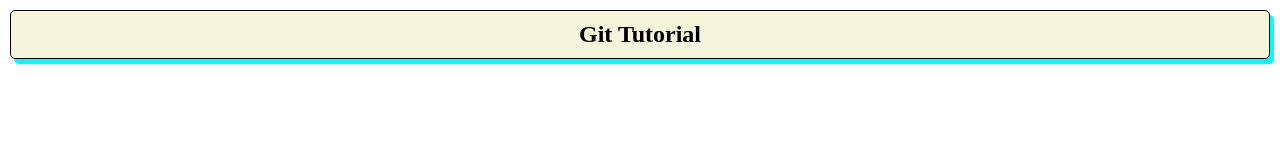
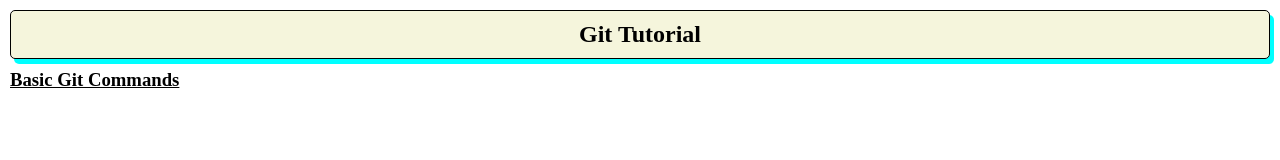
Before and after one commit to am-anshuman/demo-repo, a plain HTML site: page index.html in a window 1280 px wide. Drawn offline with Linux system fonts and the light colour scheme.

Commit message:
Basic structuring

```diff
--- a/index.html
+++ b/index.html
@@ -8,6 +8,15 @@
     <script src="index.js"></script>
   </head>
   <body>
-    <div class="title">Git Tutorial</div>
+    <div class="content-wrapper">
+      <div class="header">Git Tutorial</div>
+      <div class="body">
+        <div class="title">
+          <h3>Basic Git Commands</h3>
+        </div>
+        <div class="main-content"></div>
+      </div>
+      <div class="footer"></div>
+    </div>
   </body>
 </html>
--- a/style.css
+++ b/style.css
@@ -4,8 +4,12 @@
     padding: 0;
 }
 
-.title {
+.content-wrapper {
     margin: 10px;
+}
+
+.header {
+    margin-bottom: 10px;
     padding: 10px;
     background-color: beige;
     border: 1px solid black;
@@ -15,3 +19,7 @@
     font-weight: bold;
     font-size: 1.5rem;
 }
+
+.title h3 {
+    text-decoration: underline;
+}
```
